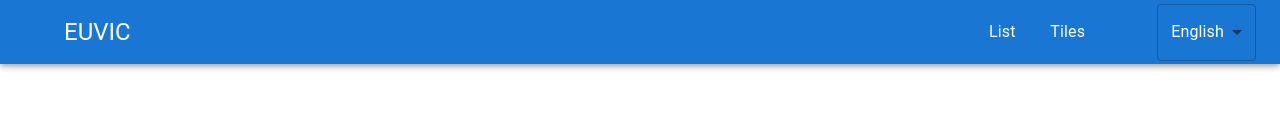
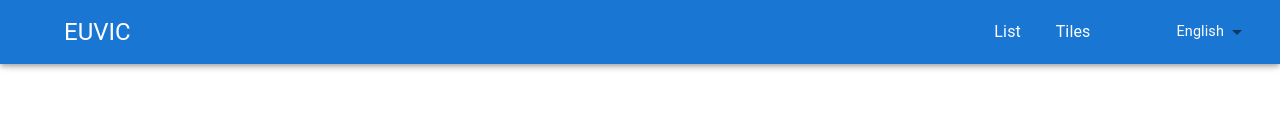
Before and after one commit to Rigon7/euvic-recruitment-task, a React (Create React App) app: page / in a window 1280 px wide. Shown: the top 138 px of the page. Built offline with nearby package versions, Linux system fonts and the light colour scheme.

Commit message:
improve ui of select

```diff
--- a/src/application/components/select/SelectLng.tsx
+++ b/src/application/components/select/SelectLng.tsx
@@ -19,12 +19,19 @@ const SelectLng = (): JSX.Element => {
     return (
         <div>
             <FormControl>
-                <Select sx={{ color: { sm: 'white' } }} value={Language} onChange={handleLanguageChange}>
+                <Select
+                    sx={{
+                        color: { sm: 'white' },
+                        boxShadow: 'none',
+                        '.MuiOutlinedInput-notchedOutline': { border: 0 }
+                    }}
+                    value={Language}
+                    onChange={handleLanguageChange}>
                     <MenuItem value={'en'}>
-                        <Typography>{t('english')}</Typography>
+                        <Typography sx={{ fontSize: '0.9rem' }}>{t('english')}</Typography>
                     </MenuItem>
                     <MenuItem value={'pl'}>
-                        <Typography>{t('polish')}</Typography>
+                        <Typography sx={{ fontSize: '0.9rem' }}>{t('polish')}</Typography>
                     </MenuItem>
                 </Select>
             </FormControl>
```
